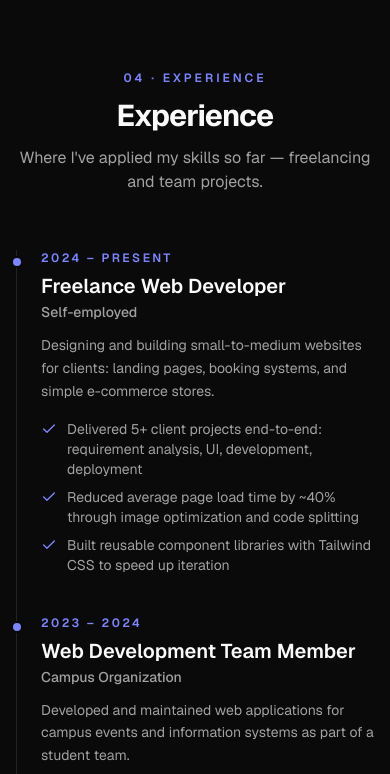
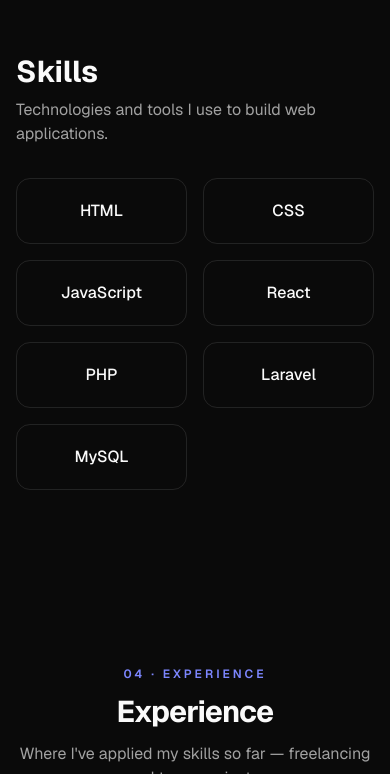
Before and after one commit to luthfifajar122/portofolio, a Next.js app: page / in a window 390 px wide. Shown: the part 4050-4824 px from the top of the page. Built offline with nearby package versions, Linux system fonts and the light colour scheme; no server answers.

Commit message:
menambahkan fitur

```diff
--- a/src/app/page.tsx
+++ b/src/app/page.tsx
@@ -5,6 +5,7 @@
 import Projects from "@/components/sections/Projects";
 import Experience from "@/components/sections/Experience";
 import Contact from "@/components/sections/Contact";
+import Skills from "@/components/sections/Skills";
 
 export default function Home() {
   return (
@@ -15,6 +16,7 @@
         <Hero />
         <About />
         <Projects />
+        <Skills />
         <Experience />
         <Contact />
       </main>
--- /dev/null
+++ b/src/components/sections/Skills.tsx
@@ -0,0 +1,36 @@
+export default function Skills() {
+    const skills = [
+      "HTML",
+      "CSS",
+      "JavaScript",
+      "React",
+      "PHP",
+      "Laravel",
+      "MySQL",
+    ];
+
+    return (
+      <section id="skills" className="scroll-mt-24 py-20">
+        <div className="mx-auto max-w-6xl px-4">
+          <h2 className="text-3xl font-bold">
+            Skills
+          </h2>
+
+          <p className="mt-2 text-muted-foreground">
+            Technologies and tools I use to build web applications.
+          </p>
+
+          <div className="mt-8 grid grid-cols-2 gap-4 sm:grid-cols-3 md:grid-cols-4">
+            {skills.map((skill) => (
+              <div
+                key={skill}
+                className="rounded-xl border border-border p-5 text-center font-medium transition hover:-translate-y-1 hover:bg-muted"
+              >
+                {skill}
+              </div>
+            ))}
+          </div>
+        </div>
+      </section>
+    );
+  }
```
